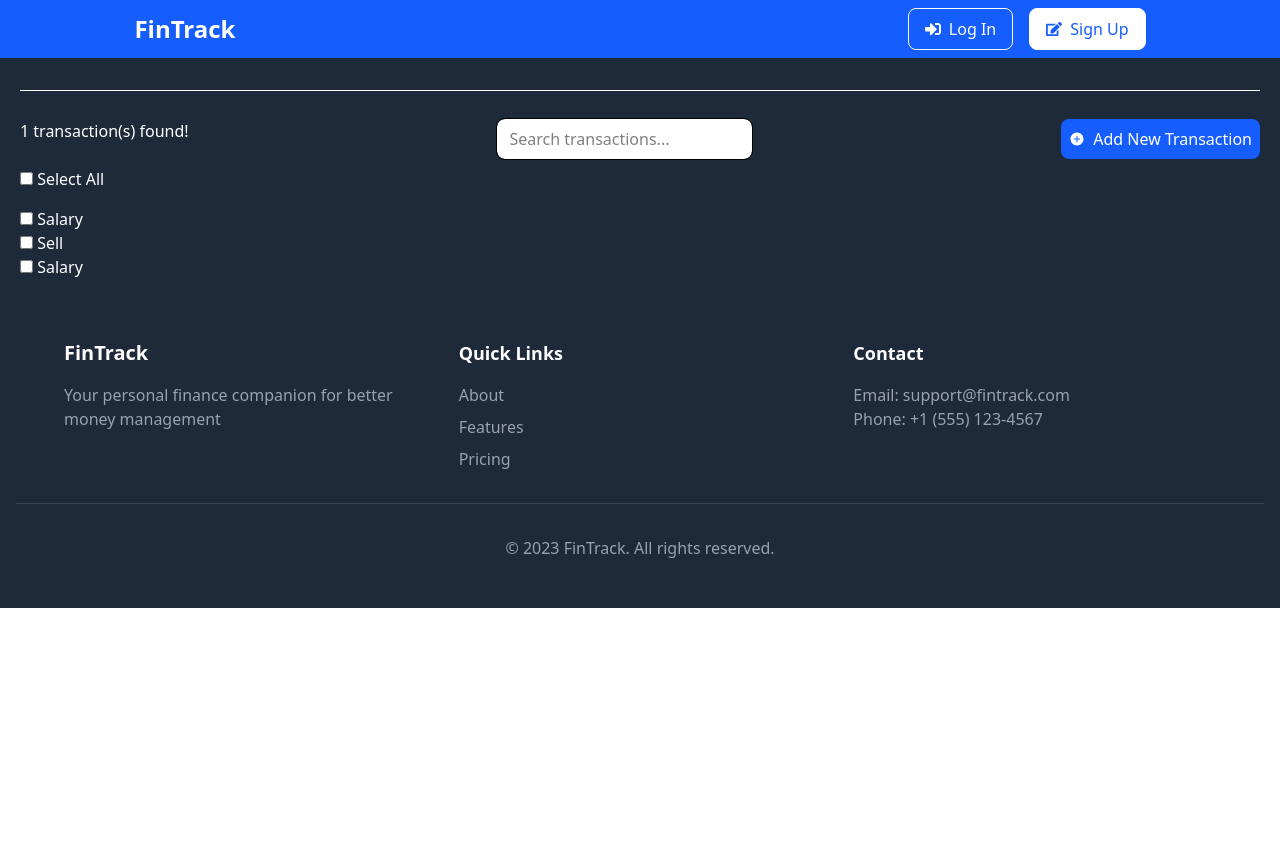
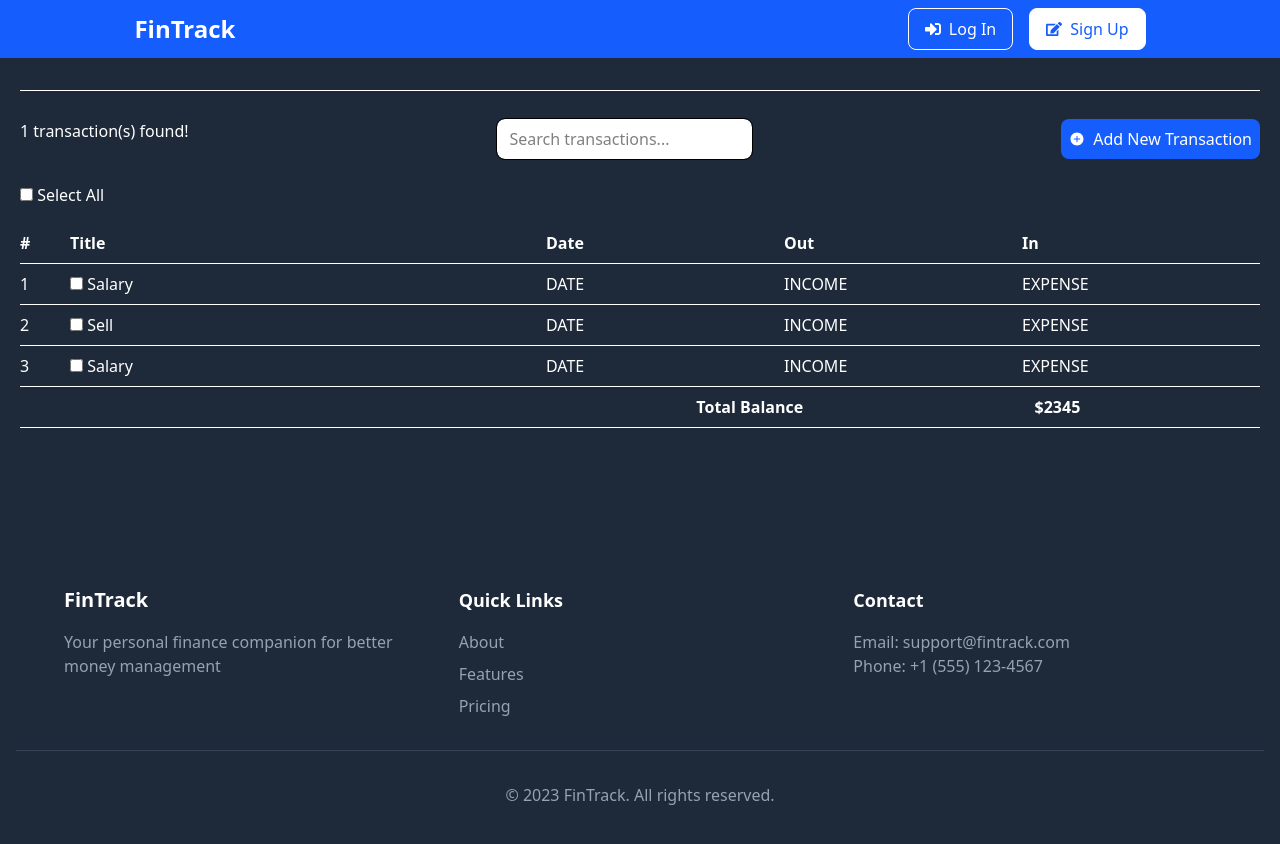
Before and after one commit to Ram-cpu-coder/FinancialTracker-FE, a React (Vite) app: page /transaction in a window 1280 px wide. Shown: the top 844 px of the page. Before the commit the page ends 800 px from the top, so only its background shows below. Built offline with nearby package versions, Linux system fonts and the light colour scheme.

Commit message:
transaction page

```diff
--- a/src/components/CheckBox.jsx
+++ b/src/components/CheckBox.jsx
@@ -34,8 +34,8 @@ const CheckBox = () => {
   };
 
   return (
-    <div>
-      <label className="">
+    <div className="mt-4">
+      <label>
         <input
           type="checkbox"
           onChange={handleSelectedAll}
@@ -43,8 +43,19 @@ const CheckBox = () => {
         />
         &nbsp;Select All
       </label>
-      <div className="flex flex-col mt-4">
+      {/* list of transactions */}
+      <table className="w-full mt-4">
+        <tr className="grid grid-cols-[50px_minmax(200px,_2fr)_1fr_1fr_1fr] text-left border-b py-2">
+          <th>#</th>
+          <th>Title</th>
+          <th>Date</th>
+          <th>Out</th>
+          <th>In</th>
+        </tr>
         {items.map(({ id, name }) => (
+          <tr className="grid grid-cols-[50px_minmax(200px,_2fr)_1fr_1fr_1fr] text-left border-b py-2">
+            <td>{id}</td>
+            <td>
               <label key={id}>
                 <input
                   type="checkbox"
@@ -53,8 +64,18 @@ const CheckBox = () => {
                 />
                 &nbsp;{name}
               </label>
+            </td>
+            <td>DATE</td>
+            <td>INCOME</td>
+            <td>EXPENSE</td>
+          </tr>
         ))}
-      </div>
+        <tr className="grid grid-cols-[3fr_1.5fr_1fr] text-left border-b py-2">
+          <td></td>
+          <th>Total Balance</th>
+          <th>$2345</th>
+        </tr>
+      </table>
     </div>
   );
 };
--- a/src/pages/transaction/Transaction.jsx
+++ b/src/pages/transaction/Transaction.jsx
@@ -9,7 +9,7 @@ const Transaction = () => {
   return (
     <div>
       <Navbar />
-      <div className="w-full px-5 py-3 bg-gray-800 text-white">
+      <div className="w-full px-5 py-3 bg-gray-800 text-white min-h-[60vh]">
         <hr className="my-5" />
         <div className="flex justify-between py-2">
           <p> 1 transaction(s) found!</p>
@@ -18,7 +18,7 @@ const Transaction = () => {
             placeholder="Search transactions..."
             className="outline bg-white text-black px-3 rounded-lg"
           />
-          <button className="flex items-center gap-2 p-2 rounded-lg bg-blue-600">
+          <button className="flex items-center gap-2 p-2 rounded-lg bg-blue-600 active:bg-blue-800 cursor-pointer">
             <IoIosAddCircle /> Add New Transaction
           </button>
         </div>
```
Lines whose indentation alone changed are shown as unchanged.
